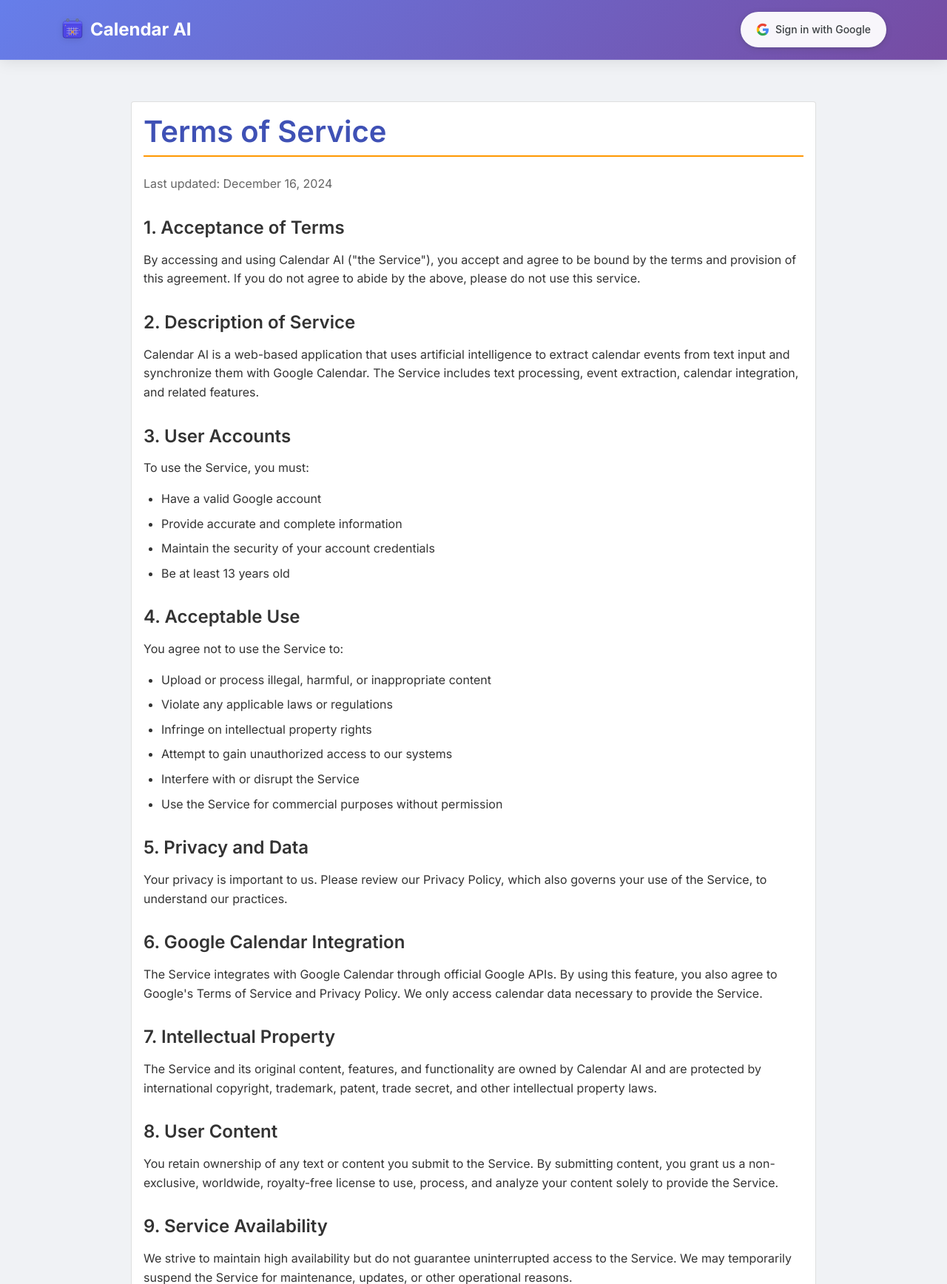
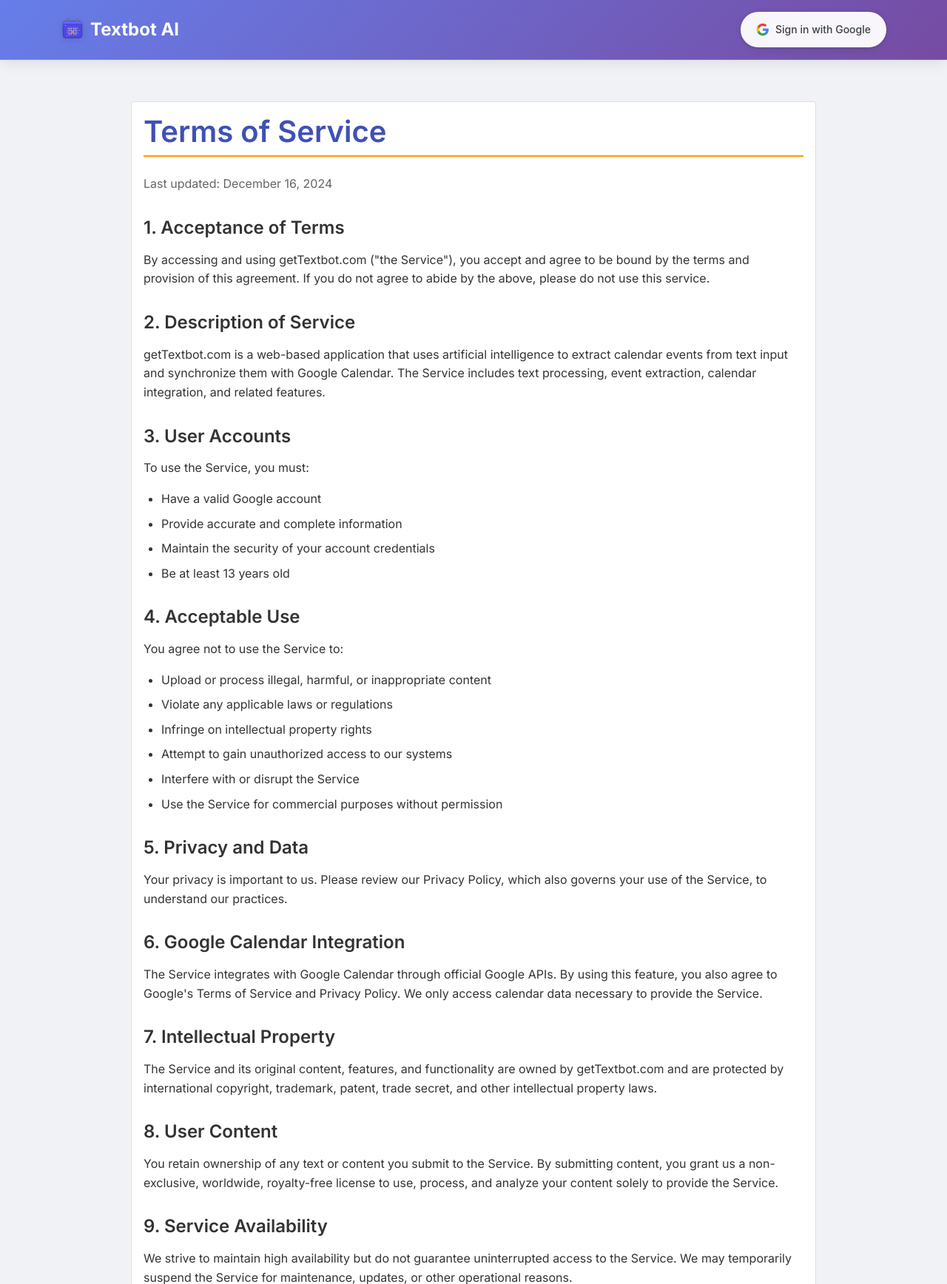
Before and after one commit to willcheung/AITextBot, a Flask app: page /terms in a window 1280 px wide. Shown: the top 1736 px of the page at 74% size. Run offline with Flask 3, Linux system fonts and the light colour scheme; some libraries are stand-ins or nearby versions.

Commit message:
Deployed your application
Replit-Commit-Author: Deployment
Replit-Commit-Session-Id: a17fd01e-6cfb-44a9-aed2-657990542fdb
Replit-Commit-Screenshot-Url: https://storage.googleapis.com/screenshot-production-us-central1/2df5bf01-2bac-4ced-b741-7ba31655935b/a66409c3-7e6d-4d28-8ae9-f8d69e8bbbed.jpg
Replit-Commit-Deployment-Build-Id: 3bd7c47e-4643-4376-9332-7c837d60f31e

```diff
--- a/templates/base.html
+++ b/templates/base.html
@@ -24,8 +24,8 @@
     <nav class="navbar navbar-expand-lg navbar-dark">
         <div class="container">
             <a class="navbar-brand d-flex align-items-center" href="{{ url_for('main_routes.index') }}">
-                <img src="{{ url_for('static', filename='images/logo.svg') }}" alt="Calendar AI" class="me-2" width="32" height="32">
-                <span class="fw-semibold">Calendar AI</span>
+                <img src="{{ url_for('static', filename='images/logo.svg') }}" alt="getTextbot.com" class="me-2" width="32" height="32">
+                <span class="fw-semibold">Textbot AI</span>
             </a>
 
             <div class="navbar-nav ms-auto d-flex flex-row">
@@ -77,7 +77,7 @@
         <div class="container">
             <div class="row">
                 <div class="col-12 text-center">
-                    <p class="mb-2">&copy; 2024 Calendar AI. Transform text into calendar events with AI.</p>
+                    <p class="mb-2">&copy; 2024 Textbot AI. Transform text into calendar events with AI.</p>
                     <p class="mb-0">
                         <a href="{{ url_for('main_routes.terms') }}" class="text-muted me-3">Terms of Service</a>
                         <a href="{{ url_for('main_routes.privacy') }}" class="text-muted">Privacy Policy</a>
--- a/templates/dashboard.html
+++ b/templates/dashboard.html
@@ -1,6 +1,6 @@
 {% extends "base.html" %}
 
-{% block title %}Dashboard - Calendar AI{% endblock %}
+{% block title %}Dashboard - Textbot AI{% endblock %}
 
 {% block content %}
 <div class="container mt-4">
--- a/templates/error.html
+++ b/templates/error.html
@@ -1,6 +1,6 @@
 {% extends "base.html" %}
 
-{% block title %}Error {{ error_code }} - Calendar AI{% endblock %}
+{% block title %}Error {{ error_code }} - Textbot AI{% endblock %}
 
 {% block content %}
 <div class="container mt-5">
--- a/templates/event_form.html
+++ b/templates/event_form.html
@@ -1,6 +1,6 @@
 {% extends "base.html" %}
 
-{% block title %}Edit Event - Calendar AI{% endblock %}
+{% block title %}Edit Event - Textbot AI{% endblock %}
 
 {% block content %}
 <div class="container mt-4">
--- a/templates/index.html
+++ b/templates/index.html
@@ -1,6 +1,6 @@
 {% extends "base.html" %}
 
-{% block title %}Calendar AI - Transform Text to Events{% endblock %}
+{% block title %}Textbot AI - Transform Text to Events{% endblock %}
 
 {% block content %}
 <div class="hero-section">
--- a/templates/privacy.html
+++ b/templates/privacy.html
@@ -1,7 +1,7 @@
 
 {% extends "base.html" %}
 
-{% block title %}Privacy Policy - Calendar AI{% endblock %}
+{% block title %}Privacy Policy - getTextbot.com{% endblock %}
 
 {% block content %}
 <div class="container mt-4">
@@ -13,7 +13,7 @@
                     <p class="text-muted">Last updated: December 16, 2024</p>
 
                     <h2>1. Introduction</h2>
-                    <p>Calendar AI ("we," "our," or "us") respects your privacy and is committed to protecting your personal data. This Privacy Policy explains how we collect, use, disclose, and safeguard your information when you use our Service.</p>
+                    <p>getTextbot.com ("we," "our," or "us") respects your privacy and is committed to protecting your personal data. This Privacy Policy explains how we collect, use, disclose, and safeguard your information when you use our Service.</p>
 
                     <h2>2. Information We Collect</h2>
 
--- a/templates/terms.html
+++ b/templates/terms.html
@@ -1,7 +1,7 @@
 
 {% extends "base.html" %}
 
-{% block title %}Terms of Service - Calendar AI{% endblock %}
+{% block title %}Terms of Service - getTextbot.com{% endblock %}
 
 {% block content %}
 <div class="container mt-4">
@@ -13,10 +13,10 @@
                     <p class="text-muted">Last updated: December 16, 2024</p>
 
                     <h2>1. Acceptance of Terms</h2>
-                    <p>By accessing and using Calendar AI ("the Service"), you accept and agree to be bound by the terms and provision of this agreement. If you do not agree to abide by the above, please do not use this service.</p>
+                    <p>By accessing and using getTextbot.com ("the Service"), you accept and agree to be bound by the terms and provision of this agreement. If you do not agree to abide by the above, please do not use this service.</p>
 
                     <h2>2. Description of Service</h2>
-                    <p>Calendar AI is a web-based application that uses artificial intelligence to extract calendar events from text input and synchronize them with Google Calendar. The Service includes text processing, event extraction, calendar integration, and related features.</p>
+                    <p>getTextbot.com is a web-based application that uses artificial intelligence to extract calendar events from text input and synchronize them with Google Calendar. The Service includes text processing, event extraction, calendar integration, and related features.</p>
 
                     <h2>3. User Accounts</h2>
                     <p>To use the Service, you must:</p>
@@ -45,7 +45,7 @@
                     <p>The Service integrates with Google Calendar through official Google APIs. By using this feature, you also agree to Google's Terms of Service and Privacy Policy. We only access calendar data necessary to provide the Service.</p>
 
                     <h2>7. Intellectual Property</h2>
-                    <p>The Service and its original content, features, and functionality are owned by Calendar AI and are protected by international copyright, trademark, patent, trade secret, and other intellectual property laws.</p>
+                    <p>The Service and its original content, features, and functionality are owned by getTextbot.com and are protected by international copyright, trademark, patent, trade secret, and other intellectual property laws.</p>
 
                     <h2>8. User Content</h2>
                     <p>You retain ownership of any text or content you submit to the Service. By submitting content, you grant us a non-exclusive, worldwide, royalty-free license to use, process, and analyze your content solely to provide the Service.</p>
@@ -57,7 +57,7 @@
                     <p>The Service is provided "as is" without warranties of any kind. We shall not be liable for any indirect, incidental, special, consequential, or punitive damages resulting from your use of the Service.</p>
 
                     <h2>11. Indemnification</h2>
-                    <p>You agree to indemnify and hold harmless Calendar AI from any claims, damages, losses, or expenses arising from your use of the Service or violation of these Terms.</p>
+                    <p>You agree to indemnify and hold harmless getTextbot.com from any claims, damages, losses, or expenses arising from your use of the Service or violation of these Terms.</p>
 
                     <h2>12. Termination</h2>
                     <p>We may terminate or suspend your access to the Service immediately, without prior notice, if you breach these Terms. You may also terminate your account at any time by contacting us.</p>
@@ -66,7 +66,7 @@
                     <p>We reserve the right to modify these Terms at any time. We will notify users of significant changes via email or through the Service. Continued use after changes constitutes acceptance of the new Terms.</p>
 
                     <h2>14. Governing Law</h2>
-                    <p>These Terms shall be governed by and construed in accordance with the laws of the jurisdiction where Calendar AI operates, without regard to conflict of law provisions.</p>
+                    <p>These Terms shall be governed by and construed in accordance with the laws of the jurisdiction where getTextbot.com operates, without regard to conflict of law provisions.</p>
 
                     <h2>15. Contact Information</h2>
                     <p>If you have any questions about these Terms of Service, please contact us through our support channels.</p>
```
